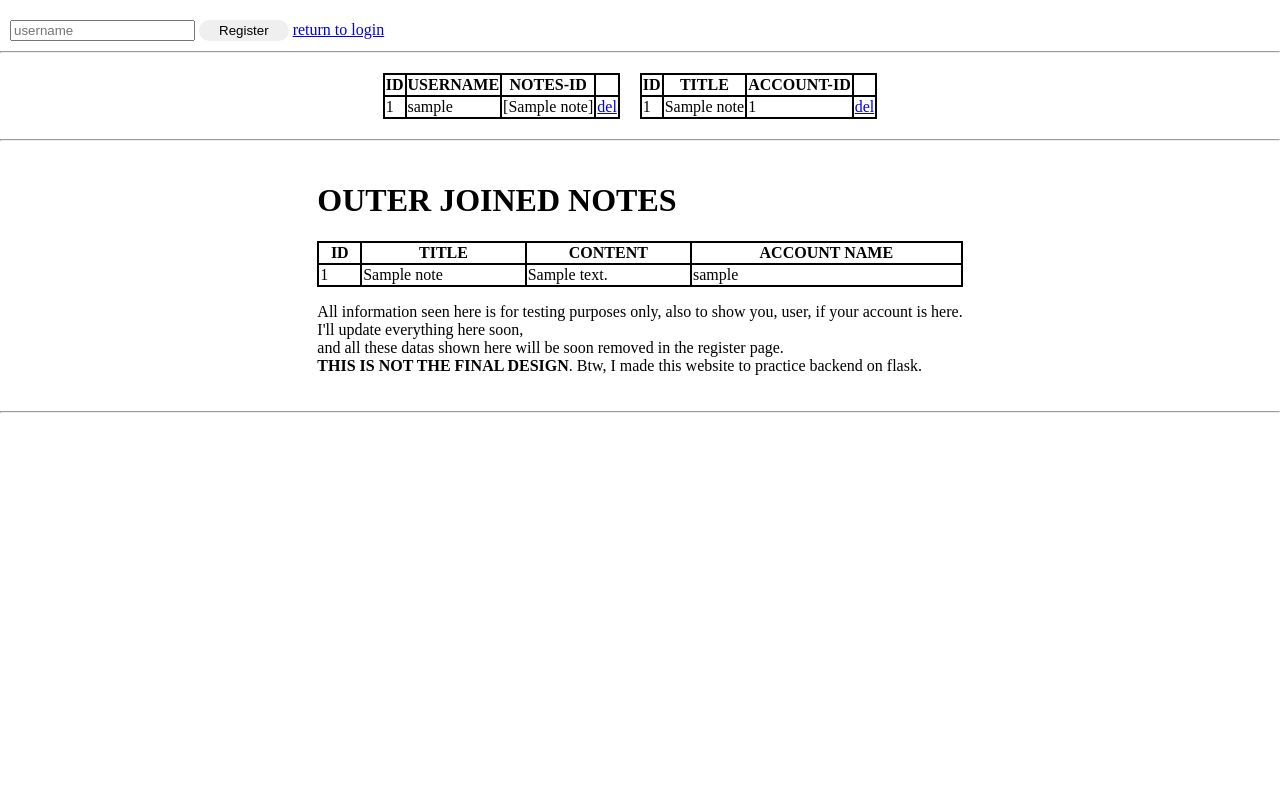
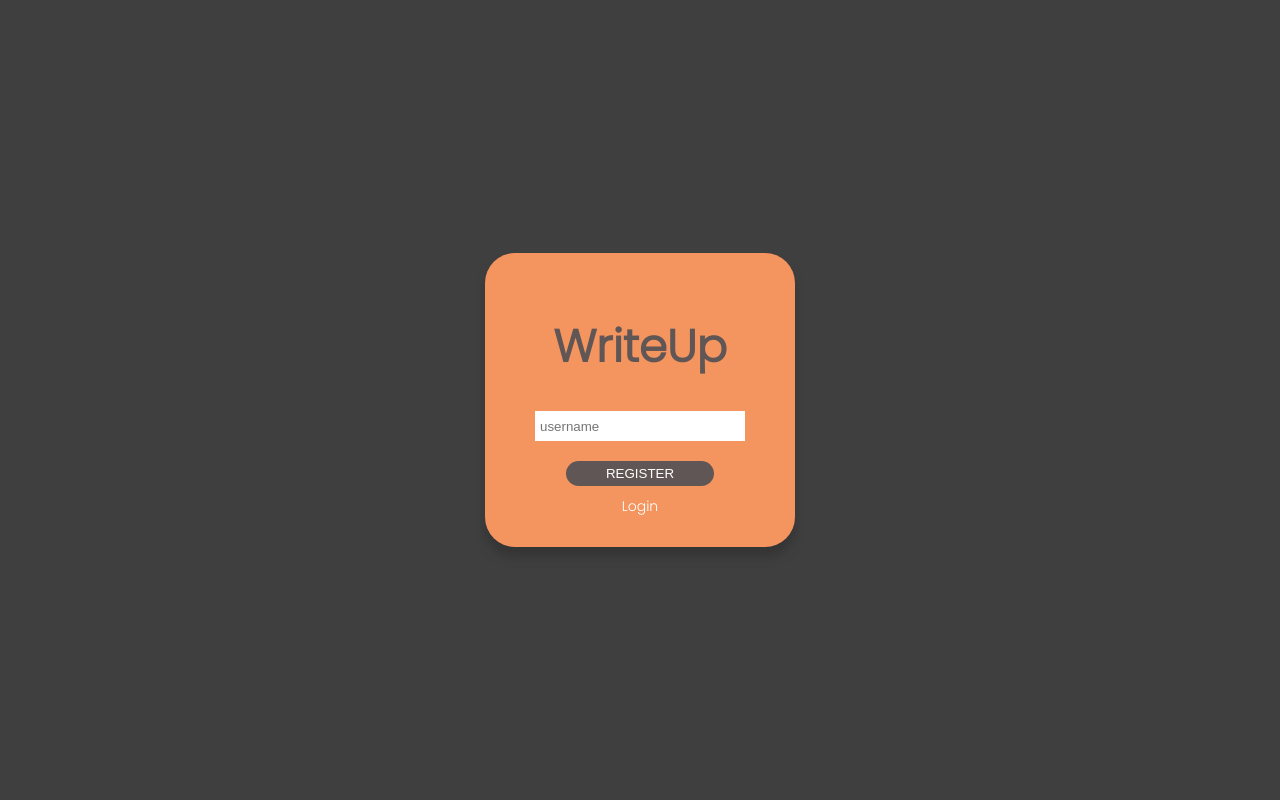
Before and after one commit to Glenardd/write_up, a Flask app: page /register in a window 1280 px wide. Run offline with Flask 3, Linux system fonts and the light colour scheme; tables that the repository leaves empty hold one stand-in row (values such as "Sample post").

Commit message:
login and register ui improved

```diff
--- a/static/css/styles.css
+++ b/static/css/styles.css
@@ -60,24 +60,10 @@
 }
 
 /* title */
-.title-container{
-    background-color: rgb(115, 115, 115);
-    height: 100vh;
-    width: 400vh;
-
-}
 #title{
-    display: flex;
-    align-items: center;
-    justify-content: center;
-
-    font-size: 60px;
-
+    font-size: 45px;
+    color: #605656;
     font-family: 'Poppins', sans-serif;
-
-    height:100vh;
-
-    margin: 0px 20px 0px;
 }
 #login-label{
     font-family: 'Poppins', sans-serif;
@@ -87,18 +73,11 @@
 /* login */
 .form-wrapper{
     display: flex;
-    align-items: center;
-    justify-content: center;
-
-    white-space: nowrap;
-}
-
-.login{
-    display: flex;
     flex-direction: column;
     align-items: center;
     justify-content: center;
 }
+
 .login-container{
     display: flex;
     justify-content: center;
@@ -109,38 +88,51 @@
     width: 100vw;
 }
 
-.buttons-group{
-    margin-top: 2px;
+.login-form{
+    display: flex;
+    flex-direction: column;
+    align-items: center;
+    justify-content: center;
+
+    background-color: #f49560;
+
+    padding: 30px 50px 30px;
+    border-radius: 30px;
+
+    box-shadow: 0px 10px 10px #353535;
 }
 
-#login-btn{
+#form-btn{
     margin-top: 10px;
-    padding: 3px 20px 3px;
+    padding: 5px 40px 5px;
     border-radius: 20px;
+
+    background-color: #605656;
+
+    margin-bottom: 10px;
+
+    color: white;
 
     border-style: none;
 }
-#register-btn{
-    margin-top: 10px;
-    padding: 3px 20px 3px;
-    border-radius: 20px;
 
-    border-style: none;
+#form-link{
+    color: black;
 
-}
-#register-link{
-    color: black;
     text-decoration: none;
+    font-family: 'Poppins', sans-serif;
+    font-size: 14px;
+
+    color: white;
 }
 #username-form{
     height: 30px;
-    width: 170px;
+    width: 200px;
 
-    border-radius: 20px;
     padding: 0px 5px 0px;
-}
-.group-login{
-    padding: 0px 30px 0px;
+    margin-bottom: 10px;
+
+    border-style: none;
 }
 
 
@@ -149,10 +141,6 @@
     flex-direction: column;
     align-items: center;
     justify-content: center;
-}
-
-.admin-form{
-    margin:10px 10px 10px;
 }
 
 .group-table-1{
--- a/templates/register.html
+++ b/templates/register.html
@@ -5,72 +5,16 @@
 {% endblock %}
 
 {% block content %}
-<div class="admin-form">
+<div class="form-wrapper">
+    <div class="login-container">
     <form action="/register" method="POST">
-        <input type="text" name="username-form" id="username" placeholder="username">
-        <input type="submit" id="register-btn" value="Register">
-        <a href="/">return to login</a>
+        <div class="login-form">
+            <h1 id="title">WriteUp</h1>
+            <input type="text" name="username-form" id="username-form" placeholder="username">
+            <input id="form-btn" type="submit" id="register-btn" value="REGISTER">
+            <a id="form-link" href="/">Login</a>
+        </div>
     </form>
-</div>
-<hr/>
-<div class="group-table-1">
-    <table class="informartion-1 table-group">
-        <tr class="table-row">
-            <th class="table-headers">ID</th>
-            <th class="table-headers">USERNAME</th>
-            <th class="table-headers">NOTES-ID</th>
-        </tr>
-        {% for Accounts in users %}
-        <tr class="table-row">
-            <td class="table-data">{{ Accounts.user_id }}</td>
-            <td class="table-data">{{ Accounts.username }}</td>
-            <td class="table-data">{{ Accounts.notes }}</td>
-            <td class="table-data"><a href="/remove_account/{{ Accounts.user_id }}">del</a></td>
-        </tr>
-        {% endfor %}
-    </table>
-    <br/>
-    <table class="information-2 table-group">
-        <tr class="table-row">
-            <th class="table-headers">ID </th>
-            <th class="table-headers">TITLE </th>
-            <th class="table-headers">ACCOUNT-ID </th>
-        </tr>
-        {% for title in notes %}
-        <tr class="table-row">
-            <td class="table-data">{{ title.id }} </td>
-            <td class="table-data">{{ title.title }} </td>
-            <td class="table-data">{{ title.account_id }} </td>
-            <td class="table-data"><a href="/delete_note/{{ title.id }}">del</a></button></td>
-        </tr>
-        {% endfor %}
-    </table>
-</div>
-<hr/>
-<div class="group-table-2">
-    <div class="information-group">
-        <h1>OUTER JOINED NOTES</h1>
-        <table class="table-group">
-            <tr class="table-row">
-                <th class="table-headers">ID</th>
-                <th class="table-headers">TITLE</th>
-                <th class="table-headers">CONTENT</th>
-                <th class="table-headers">ACCOUNT NAME</th>
-            </tr>
-            {% for join in notesJoined %}
-            <tr class="table-row">
-                <td class="table-data">{{ join.Notes.id }}</td>
-                <td class="table-data">{{ join.Notes.title }}</td>
-                <td class="table-data">{{ join.Notes.content }}</td>
-                <td class="table-data">{{ join.Account.username }}</td>
-            </tr>
-            {% endfor %}
-        </table>
-        <p id="message">All information seen here is for testing purposes only, also to show you, user, if your account is here. <br>
-            I'll update everything here soon, <br> and all these datas shown here will be soon removed in the register page.<br>
-            <b>THIS IS NOT THE FINAL DESIGN</b>. Btw, I made this website to practice backend on flask.
-        </p>
     </div>
 </div>
-<hr/>
 {% endblock %}
--- a/views.py
+++ b/views.py
@@ -39,7 +39,12 @@
         db.session.add(user)
         db.session.commit()
 
-    return render_template('register.html', users=Account.query.all(), notes=Notes.query.all(), notesJoined=db.session.query(Notes, Account).outerjoin(Notes, Notes.account_id == Account.user_id).all())
+    return render_template('register.html')
+
+#administrator
+@app.route('/admin')
+def admin():
+    return render_template('admin.html', users=Account.query.all(), notes=Notes.query.all(), notesJoined=db.session.query(Notes, Account).outerjoin(Notes, Notes.account_id == Account.user_id).all())
 
 #after logging in go to the notes
 @app.route('/notes')
@@ -113,7 +118,7 @@
     db.session.delete(rm_id)
     db.session.commit()
 
-    return redirect(url_for('register'))
+    return redirect(url_for('admin'))
 
 #delete a note, admin only
 @app.route('/delete_note/<int:note_id>')
@@ -123,7 +128,7 @@
     db.session.delete(rm_note)
     db.session.commit()
 
-    return redirect(url_for('register'))
+    return redirect(url_for('admin'))
 
 #when logout session will be gone
 @app.route('/logout')
```
Also changed, not shown: templates/admin.html (added, +69 -0 lines), templates/login.html (+8 -20 lines).
